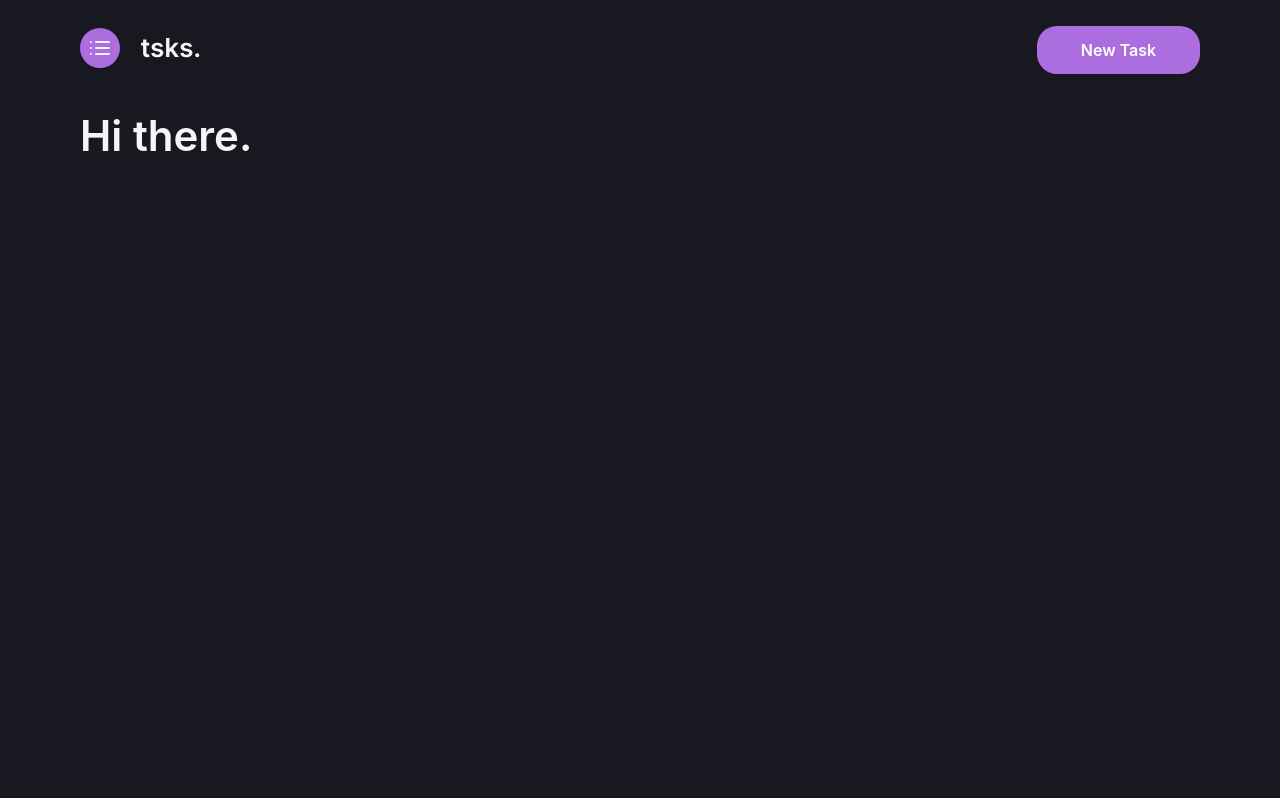
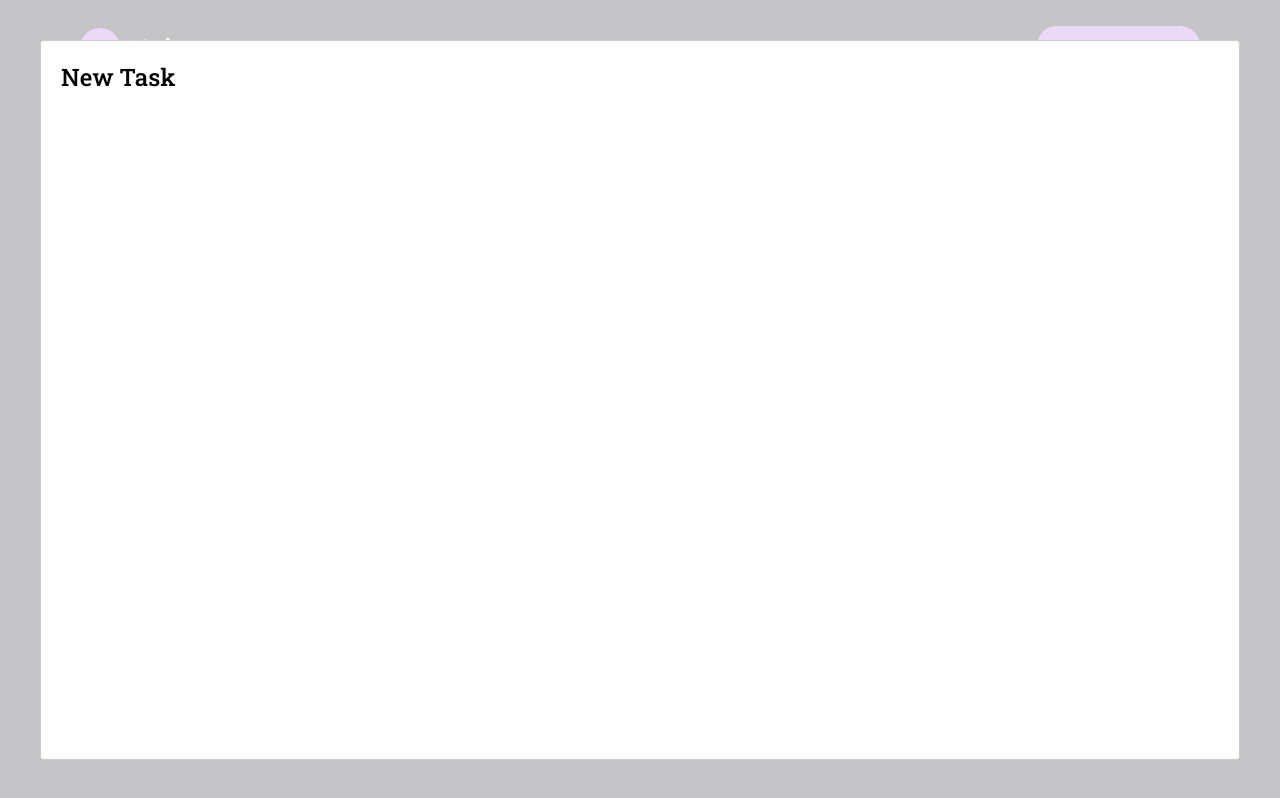
Before and after one commit to bivarz/tsks, a React (Create React App) app: page / in a window 1280 px wide. Both pictures are taken after a click on the button "New Task". Built offline with nearby package versions, Linux system fonts and the light colour scheme.

Commit message:
:rocket:  adding react-modal

```diff
--- a/package.json
+++ b/package.json
@@ -10,12 +10,14 @@
     "@types/node": "^12.0.0",
     "@types/react": "^17.0.0",
     "@types/react-dom": "^17.0.0",
+    "@types/react-modal": "^3.12.0",
     "@unform/core": "^2.1.6",
     "@unform/web": "^2.1.6",
     "axios": "^0.21.1",
     "react": "^17.0.1",
     "react-dom": "^17.0.1",
     "react-icons": "^4.2.0",
+    "react-modal": "^3.14.3",
     "react-router-dom": "^5.2.0",
     "react-scripts": "4.0.3",
     "redux": "^4.1.0",
--- a/src/App.tsx
+++ b/src/App.tsx
@@ -1,7 +1,7 @@
 import React from 'react';
 
 import Header from './components/Header';
-import SubHeader from './components/SubHeader';
+
 import Home from './pages/Home';
 
 import GlobalStyle from './styles/global';
@@ -11,7 +11,6 @@ const App: React.FC = () => (
   <>
     <GlobalStyle />
     <Header />
-    <SubHeader />
     <Home />
   </>
 );
--- a/src/components/Header/index.tsx
+++ b/src/components/Header/index.tsx
@@ -1,11 +1,19 @@
 /* eslint-disable @typescript-eslint/no-use-before-define */
 import React, { useState } from 'react';
-
+import Modal from 'react-modal';
 import { Container } from './styles';
 import Logo from '../../assets/Logo.svg';
 
 const Header: React.FC = () => {
-  const [hasFavorites, setHasFavorite] = useState(false);
+  const [isNewTaskModalOpen, setIsNewTaskModalOpen] = useState(false);
+
+  function handleOpenNewTaskModal() {
+    setIsNewTaskModalOpen(true);
+  }
+
+  function handleCloseNewTaskModal() {
+    setIsNewTaskModalOpen(false);
+  }
 
   return (
     <Container>
@@ -13,10 +21,11 @@ const Header: React.FC = () => {
         <figure>
           <img src={Logo} alt="logo" />
         </figure>
-        <aside>
-          <button type="button">New Task</button>
-        </aside>
+        <button type="button" onClick={handleOpenNewTaskModal}>New Task</button>
       </nav>
+      <Modal isOpen={isNewTaskModalOpen} onRequestClose={handleCloseNewTaskModal}>
+        <h2>New Task</h2>
+      </Modal>
     </Container>
   );
 };
--- /dev/null
+++ b/src/components/NewTask/index.tsx
@@ -0,0 +1,14 @@
+import React from 'react';
+
+// import { Container } from './styles';
+
+const Task: React.FC = () => {
+  const tasks = 0;
+  return (
+    <div>
+      Task:{tasks}
+    </div>
+  );
+};
+
+export default Task;
--- a/src/components/SubHeader/index.tsx
+++ /dev/null
@@ -1,10 +0,0 @@
-import React from 'react';
-
-import { Container } from './styles';
-
-const SubHeader: React.FC = () => (
-  <Container />
-
-);
-
-export default SubHeader;
--- a/src/components/SubHeader/styles.ts
+++ /dev/null
@@ -1,12 +0,0 @@
-import styled from 'styled-components';
-
-export const Container = styled.div`
-  width:100%;
-  background-color:#a7aace;
-  display:flex;
-  justify-content:center;
-  flex-direction:row;
-  z-index:1000;
-
-
-`;
--- a/src/pages/Home/index.tsx
+++ b/src/pages/Home/index.tsx
@@ -2,9 +2,9 @@ import React, { useEffect, useState } from 'react';
 
 import { Container } from './styles';
 import Loading from '../../components/Loading/index';
+import Task from '../../components/NewTask/index';
 
 const Home: React.FC = () => {
-  const [tasks, setTasks] = useState();
   const [loading, setLoading] = useState(false);
 
   return (!loading ? (
@@ -13,8 +13,9 @@ const Home: React.FC = () => {
         <div className="title">
           <h1>Hi there.</h1>
         </div>
+        <Task />
       </div>
-      {tasks}
+
     </Container>
   ) : <Loading />);
 };
```
Also changed, not shown: src/components/TasksList/index.tsx (added, +7 -0 lines), 1 other file (tests, documents, lock files or other folders).
